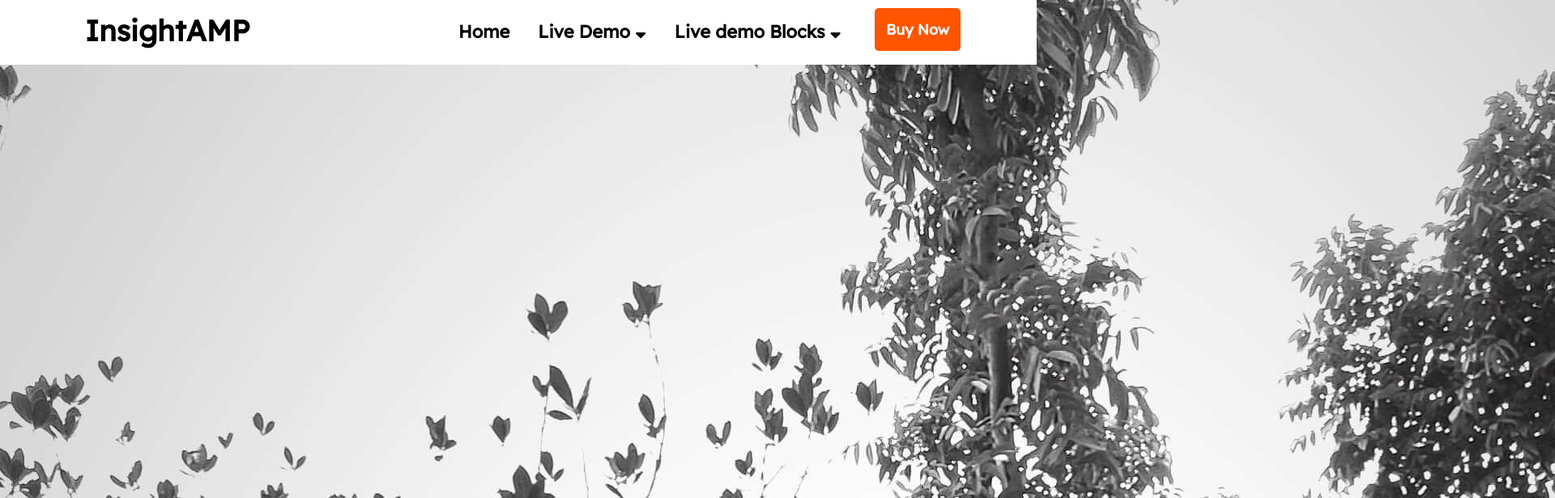
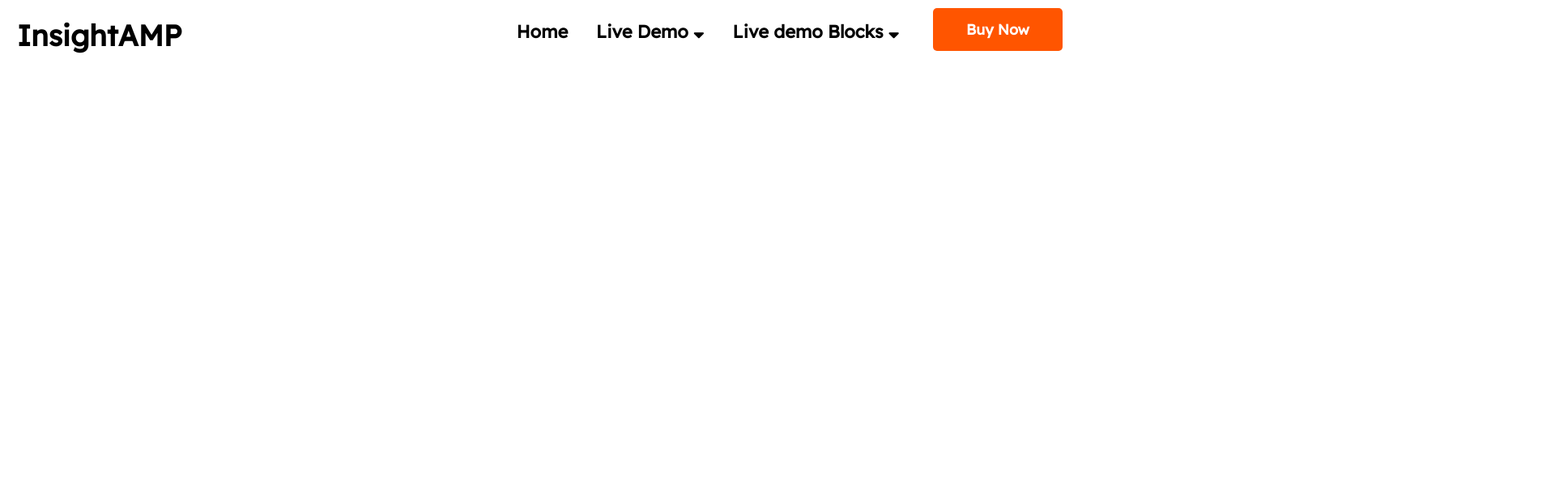
Before and after one commit to MdWahiduzzamanEmon/Apps-project-demo, a plain HTML site: page index.html in a window 1280 px wide. Shown: the top 616 px of the page at 81% size, 1920 px wide, since content can reach past the window. Drawn offline with Linux system fonts and the light colour scheme.

Commit message:
menu fixed

```diff
--- a/index.html
+++ b/index.html
@@ -45,8 +45,5 @@
     </header>
     <!-- header section-->
 
-    <div>
-        <img src="emon.jpg" alt="">
-    </div>
 </body>
 </html>
--- a/style.css
+++ b/style.css
@@ -5,7 +5,7 @@
     font-family: 'Lexend Deca',sans-serif;
 }
 .wrapper{
-    max-width: 110rem;
+    max-width: 130rem;
     margin: 0 auto;
 }
 html{
@@ -28,11 +28,11 @@ header{
 }
 
 /*left logo*/
-.logo a{
+.logo{
     font-size: 3.6rem;
     font-weight: bold;
     float: left;
-    padding: 1.5rem;
+    padding: 2.1rem;
     width: 20%;
 }
 .logo a:hover{
@@ -45,10 +45,11 @@ header{
 }
 /*left logo*/
 /*nav bar*/
-.menu{
+.menu {
     float: left;
-    width: 48%;
-    margin-left: 24rem;
+    width: 68%;
+    text-align: right;
+    /* margin-left: 33rem; */
 }
 .menu ul li{
     list-style-type: none;
@@ -120,6 +121,7 @@ header{
     font-weight: bold;
     cursor: pointer;
     font-size: 1.8rem;
+    width: 16rem;
 }
 /*button section*/
 
```
